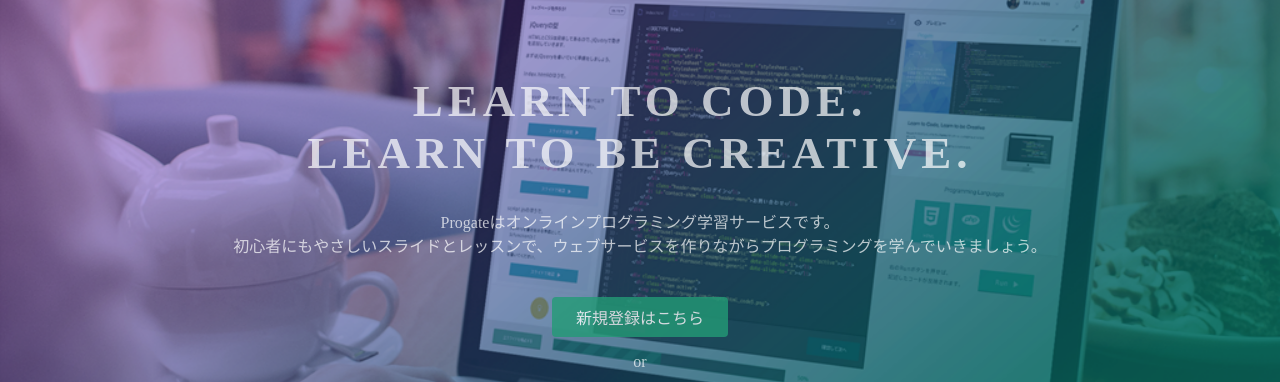
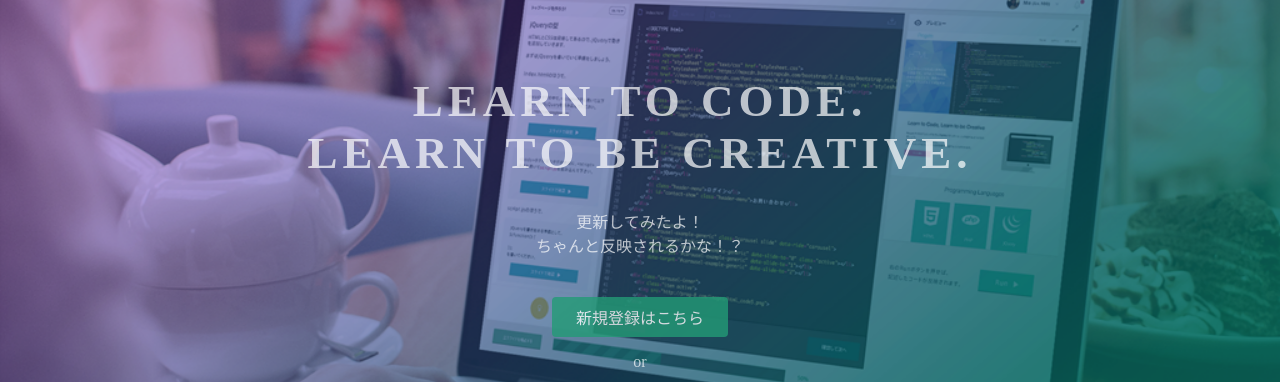
Before and after one commit to tomoyo-leo24/tomoyo-leo24.github.io, a plain HTML site: page index.html in a window 1280 px wide. Shown: the part 135-517 px from the top of the page. Drawn offline with Linux system fonts and the light colour scheme.

Commit message:
Update index.html

```diff
--- a/index.html
+++ b/index.html
@@ -24,7 +24,7 @@
   <div class="top-wrapper">
     <div class="container">
       <h1>LEARN TO CODE.<br>LEARN TO BE CREATIVE.</h1>
-      <p>Progateはオンラインプログラミング学習サービスです。<br>初心者にもやさしいスライドとレッスンで、ウェブサービスを作りながらプログラミングを学んでいきましょう。</p>
+      <p>更新してみたよ！<br>ちゃんと反映されるかな！？</p>
       <div class="btn-wrapper">
         <a href="#" class="btn signup">新規登録はこちら</a>
         <p>or</p>
```
